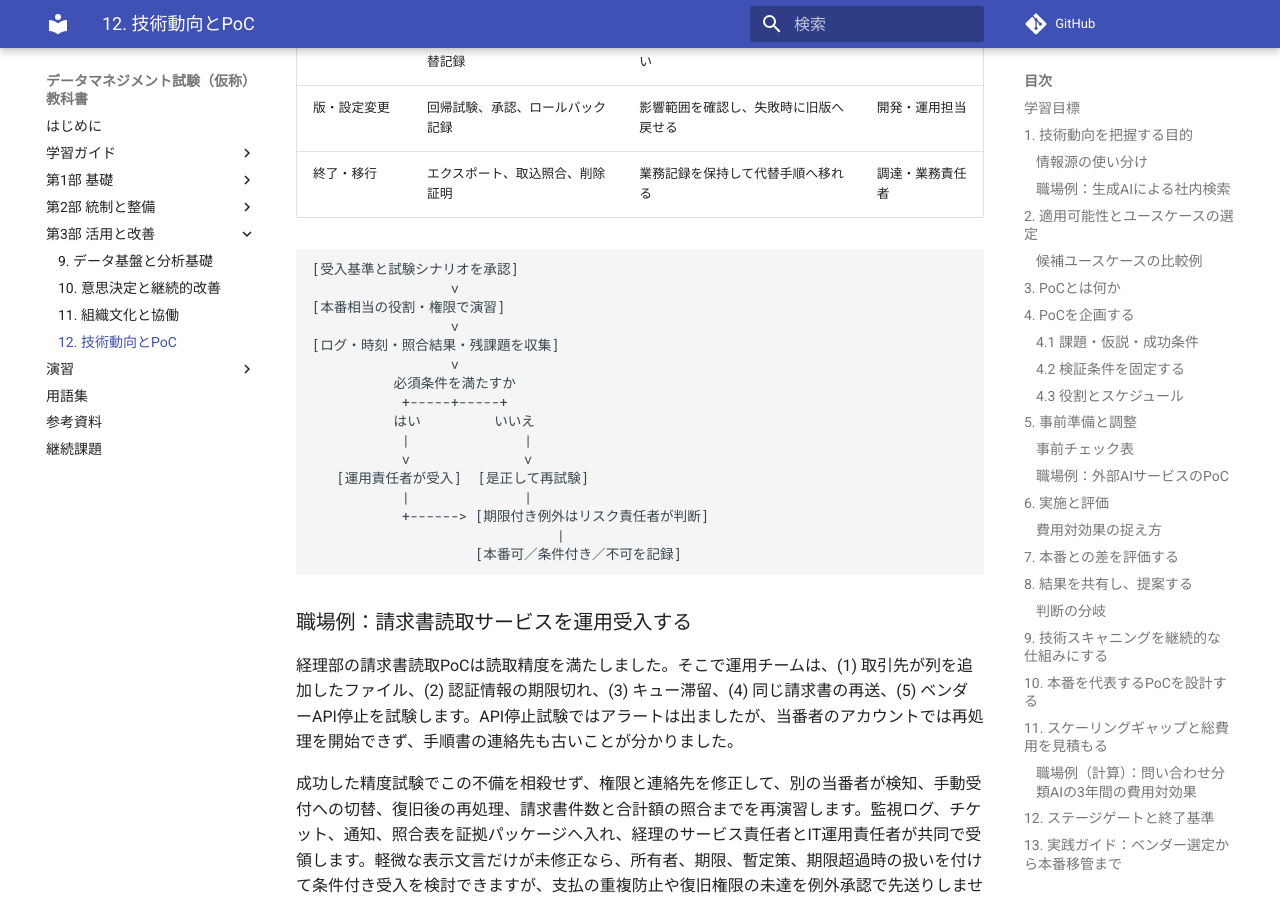
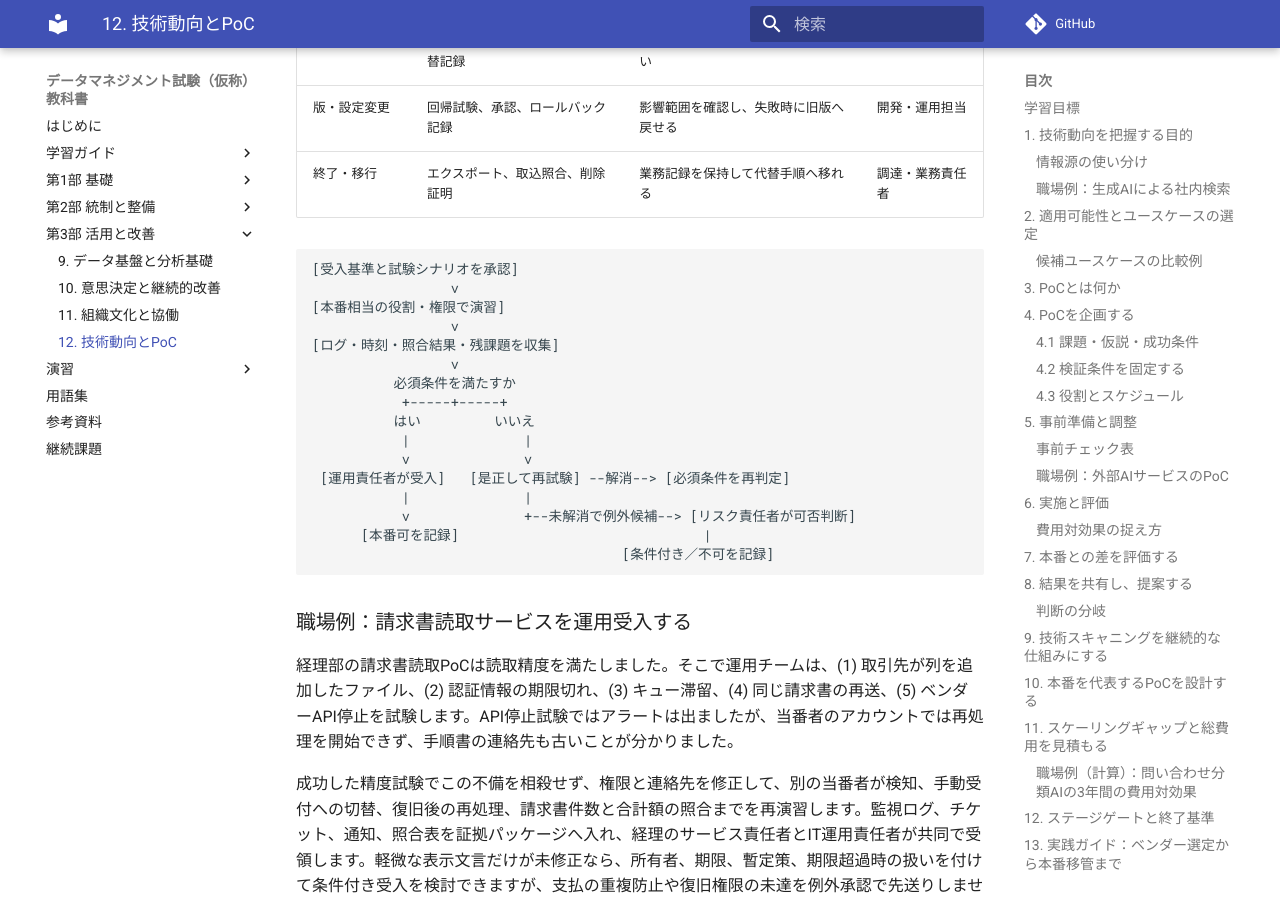
Before and after one commit to WildDrake-note/DataManagementExamTextbook, an MkDocs documentation site: the page built from docs/chapters/12-poc.md, in a window 1280 px wide and 900 px high, scrolled down 15546 px. Built offline with MkDocs 1.6.1 and Material for MkDocs 9.7.7, drawn with Linux system fonts in a browser that asks for light colours; comment, search, counter and statistics services are not loaded.

Commit message:
fix: レビュー後の判断フロー検証を修正

````diff
--- a/docs/chapters/12-poc.md
+++ b/docs/chapters/12-poc.md
@@ -474,11 +474,11 @@ PoCで分類精度を満たした後、まず本番メールを複製してAIの
           はい         いいえ
            |              |
            v              v
-   [運用責任者が受入]  [是正して再試験]
+ [運用責任者が受入]   [是正して再試験] --解消--> [必須条件を再判定]
            |              |
-           +------> [期限付き例外はリスク責任者が判断]
-                              |
-                    [本番可／条件付き／不可を記録]
+           v              +--未解消で例外候補--> [リスク責任者が可否判断]
+      [本番可を記録]                              |
+                                      [条件付き／不可を記録]
 ```
 
 ### 職場例：請求書読取サービスを運用受入する
````
Also changed, not shown: docs/chapters/04-quality.md (+5 -2 lines), 1 other file.
